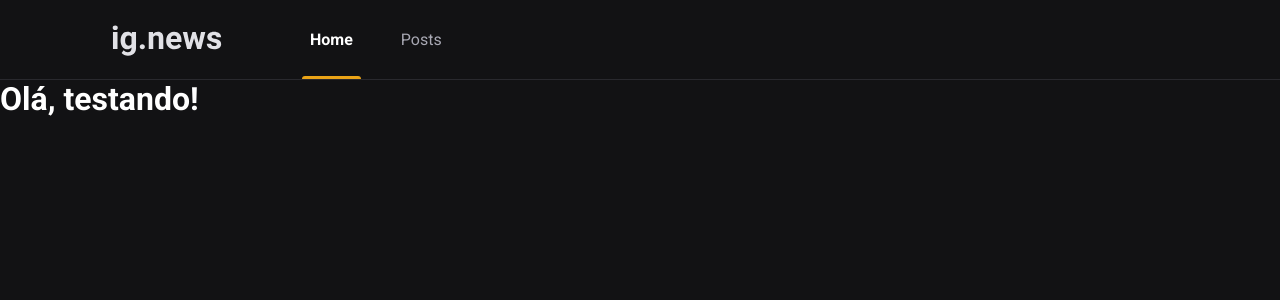
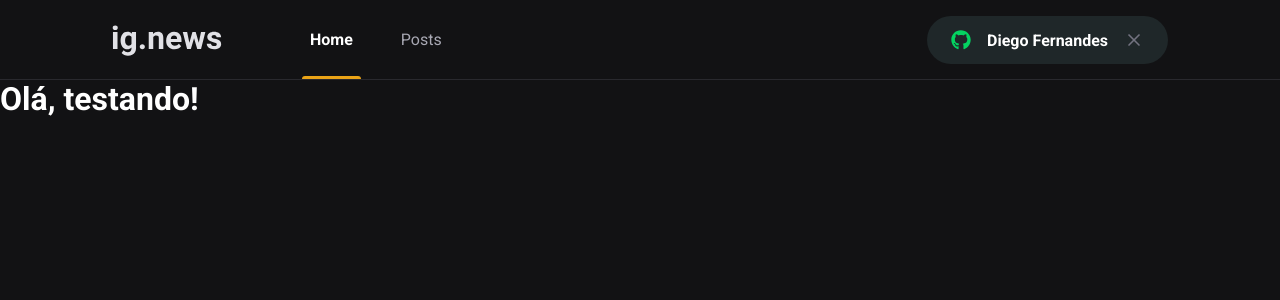
Before and after one commit to nycolexavierr/03-igNews, a Next.js app: page / in a window 1280 px wide. Shown: the top 300 px of the page. Built offline with nearby package versions, Linux system fonts and the light colour scheme.

Commit message:
Lesson: Componente: SignInButton

```diff
--- a/src/components/Header/index.tsx
+++ b/src/components/Header/index.tsx
@@ -1,3 +1,4 @@
+import { SignInButton } from '../SignInButton';
 import styles from './styles.module.scss';
 
 export function Header() {
@@ -9,6 +10,8 @@
                     <a className={styles.active} >Home</a>
                     <a>Posts</a>
                 </nav>
+
+                <SignInButton/>
             </div>
         </header>
     )
--- a/src/components/Header/styles.module.scss
+++ b/src/components/Header/styles.module.scss
@@ -51,4 +51,8 @@
             }
         }
     }
+
+    button {
+        margin-left: auto;
+    }
 }
--- /dev/null
+++ b/src/components/SignInButton/index.tsx
@@ -0,0 +1,28 @@
+import { FaGithub } from 'react-icons/fa'
+import { FiX } from 'react-icons/fi'
+
+import styles from './styles.module.scss'
+
+export function SignInButton() {
+
+    const isUserLoggedIn = true;
+
+    return isUserLoggedIn ? (
+        <button
+            type="button"
+            className={styles.signInButton}
+        >
+            <FaGithub color="#04d361" />
+            Diego Fernandes
+            <FiX color="#737380" className={styles.closeIcon} />
+        </button>
+    ) : (
+        <button
+            type="button"
+            className={styles.signInButton}
+        >
+            <FaGithub color="#eba417" />
+            Sign in with Github
+        </button>
+    )
+}
--- /dev/null
+++ b/src/components/SignInButton/styles.module.scss
@@ -0,0 +1,33 @@
+.signInButton {
+    height: 3rem;
+    border-radius: 3rem;
+    background: var(--gray-850);
+    border: 0;
+    padding: 0 1.5rem;
+
+    display: flex;
+    align-items: center;
+    justify-content: center;
+
+    color: var(--white);
+    font-weight: bold;
+
+    svg {
+        width: 20px;
+        height: 20px;
+    }
+
+    svg:first-child{
+        margin-right: 1rem;
+    }
+
+    svg.closeIcon {
+        margin-left: 1rem;
+    }
+
+    transition: filter 0.2s;
+
+    &:hover {
+        filter: brightness(0.8);
+    }
+}
--- a/src/styles/global.scss
+++ b/src/styles/global.scss
@@ -10,6 +10,7 @@
     --gray-100: #e1e1e6;
     --gray-300: #a8a8b3;
     --gray-800: #29292e;
+    --gray-850: #1f2729;
     --gray-900: #121214;
 
     --cyan-500: #61dafb;
```
